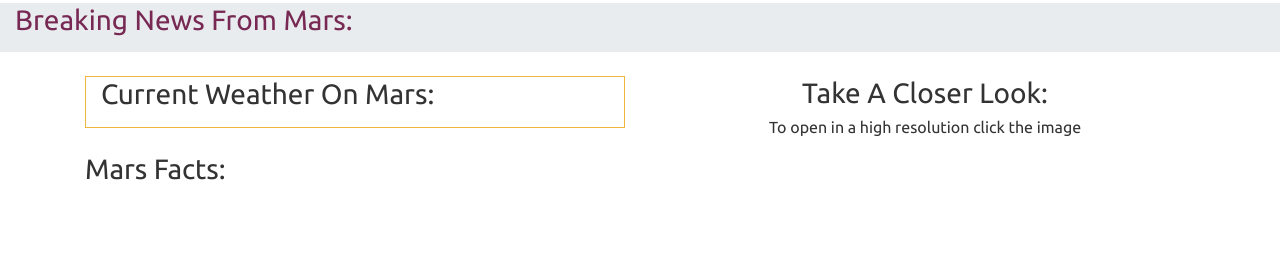
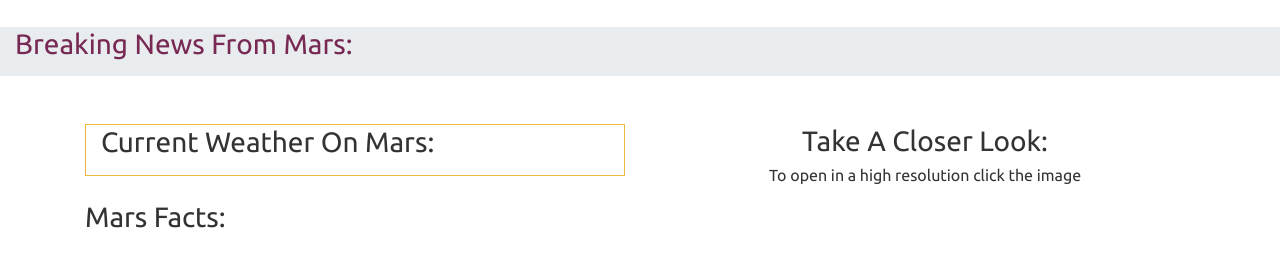
Before and after one commit to Gryazzz/Mission_to_Mars, a Flask app: template templates/index.html in a window 1280 px wide. Shown: the part 645-911 px from the top of the page. Before the commit the page ends 825 px from the top, so only its background shows below. Run offline with Flask 2, Linux system fonts and the light colour scheme; the template is opened without the code that fills it, so the values that code supplies are empty; some libraries are stand-ins or nearby versions.

Commit message:
rendering template

```diff
--- a/templates/index.html
+++ b/templates/index.html
@@ -6,20 +6,24 @@
     <title>Test Page</title>
     <meta name="viewport" content="width=device-width, initial-scale=1, shrink-to-fit=no">
     <!-- <link rel="stylesheet" href="https://stackpath.bootstrapcdn.com/bootstrap/4.1.1/css/bootstrap.min.css" integrity="sha384-WskhaSGFgHYWDcbwN70/dfYBj47jz9qbsMId/iRN3ewGhXQFZCSftd1LZCfmhktB" crossorigin="anonymous"> -->
-    <link rel= "stylesheet" type= "text/css" href="{{ url_for('static',filename='styles/bootstrap.min.css') }}">
-    <!-- <link rel="stylesheet" type="text/css" media="screen" href="{{ url_for('static',filename='styles/main.css') }}/> -->
+    <link rel="stylesheet" type="text/css" href="{{ url_for('static',filename='styles/bootstrap.min.css') }}">
+    <link rel="stylesheet" type="text/css" media="screen" href="{{ url_for('static',filename='styles/main.css') }}"/>
 
 </head>
 <body>
+
     <div class="jumbotron text-center py-3">
+
         <h4 class="display-4">Mars Information Online</h4>
         <p class="lead">On this web site you can find the actual information about the planet Mars</p>
         <hr class="my-2">
         <p>Click the button below to get the newest data:</p>
         <a class="btn btn-outline-warning btn-lg" href="/scrape" role="button">Renew</a>
+
     </div>
 
-    <div class="container-fluid">
+    <div class='wrapper'>
+        <div class="container-fluid wrapper">
             <div class="row">
                 <div class="col-12 text-center">
                     <h3 class="display-5">Featured Mars Image:</h3>
@@ -32,8 +36,9 @@
             </div>
 
         </div>
+    </div>
 
-    <div class="container-fluid bg-light text-dark mt-4">
+    <div class="container-fluid bg-light text-dark mt-5">
         <div class="row">
             <div class='col-12'>
                 <h3>Breaking News From Mars:</h3>
@@ -43,7 +48,7 @@
         </div>
     </div>
 
-    <div class="container mt-4">
+    <div class="container mt-5">
         <div class="row">
 
             <div class="col-md mb-4 text-left">
@@ -77,6 +82,7 @@
                                 </div>
                             {% endif %}
 
+                        {% endfor %}
 
                         <!-- <div class="row">
                             <div class="col-lg">
@@ -95,7 +101,7 @@
                             </div>
                         </div> -->
                             <!-- </div> -->
-                        {% endfor %}
+
 
                     </div>
                 </div>
```
Lines whose indentation alone changed are shown as unchanged.
